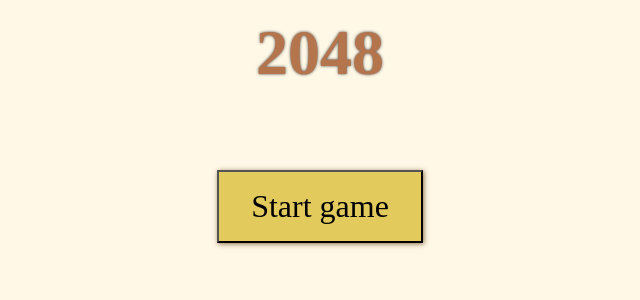
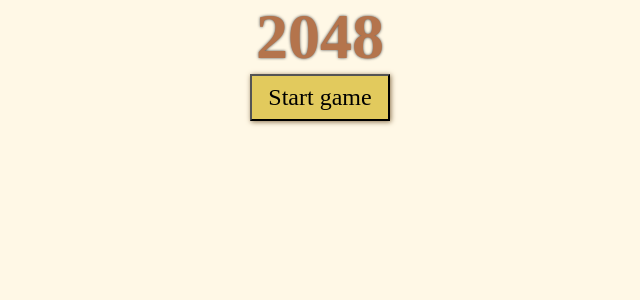
Before and after one commit to gabriel-piangers/2048-web, a React (Vite) app: page / in a window 1280 px wide. Shown: the top 300 px of the page, without its empty margins (320-960 px from the left). Built offline with nearby package versions, Linux system fonts and the light colour scheme; a web font is replaced by a local one.

Commit message:
Styling + page icon

```diff
--- a/index.html
+++ b/index.html
@@ -2,7 +2,7 @@
 <html lang="en">
   <head>
     <meta charset="UTF-8" />
-    <link rel="icon" type="image/png" href="/vite.svg" />
+    <link rel="icon" type="image/png" href="./images/2048-icon.png" />
     <link href="https://fonts.googleapis.com/css2?family=Funnel+Display:wght@300..800&display=swap" rel="stylesheet">
     <meta name="viewport" content="width=device-width, initial-scale=1.0" />
     <title>2048</title>
--- a/src/App.css
+++ b/src/App.css
@@ -51,6 +51,7 @@
 }
 
 * {
+  box-sizing: border-box;
   margin: 0;
   padding: 0;
   font-family: "Funnel Display", serif;
@@ -59,8 +60,8 @@
 
 .header-title {
   color: rgb(180, 116, 76);
-  font-size: 4rem;
-  padding: 1rem 2rem;
+  font-size: min(4rem, 8vh);
+
   text-align: center;
   font-weight: bold;
   text-shadow: 0 0 3px rgb(71, 71, 71);
@@ -74,8 +75,8 @@
 
 .button {
   background-color: rgb(226, 202, 93);
-  font-size: 2rem;
-  padding: 1rem 2rem;
+  font-size: 1.5rem;
+  padding: 0.5rem 1rem;
   box-shadow: 1px 1px 5px rgb(139, 114, 77);
 }
 
@@ -85,24 +86,22 @@
 }
 
 .game-container {
-  margin-top: 4rem;
   display: flex;
   flex-direction: column;
 }
 
 .grid-container {
-  width: 80%;
+  width: 90%;
   margin: auto;
   display: flex;
   flex-direction: column;
-  min-width: 600px;
   transition: transform 1s;
 }
 
 .grid {
   margin: auto;
   width: 100%;
-  max-width: 800px;
+  max-width: 600px;
   border-radius: 2rem;
   padding: 1rem;
   background-color: rgb(131, 115, 90);
@@ -130,7 +129,7 @@
 .box-value {
   background-color: rgb(236, 236, 236);
   margin: auto;
-  font-size: 3rem;
+  font-size: min(6vw, 2.5rem);
   font-weight: 500;
 }
 
@@ -142,10 +141,10 @@
 }
 
 .score-display {
-  max-width: 800px;
+  max-width: 600px;
   width: 100%;
   margin: auto;
-  font-size: 2rem;
+  font-size: 1rem;
   color: rgb(94, 85, 75);
   margin-bottom: 1rem;
   display: flex;
@@ -160,7 +159,7 @@
 
 .score {
   margin-left: 0.5rem;
-  font-size: 3rem;
+  font-size: 2rem;
   border-radius: 2rem;
   background-color: rgb(207, 203, 177);
 }
@@ -170,7 +169,7 @@
 }
 
 .gameover-message {
-  font-size: 3rem;
+  font-size: 2.5rem;
   margin: auto;
   color: rgb(94, 85, 75);
   font-weight: 500;
--- a/src/main.jsx
+++ b/src/main.jsx
@@ -1,6 +1,5 @@
 import { StrictMode } from 'react'
 import { createRoot } from 'react-dom/client'
-import './index.css'
 import {App} from './App.jsx'
 
 createRoot(document.getElementById('root')).render(
```
Also changed, not shown: images/2048-icon.png (added), src/index.css (deleted).
